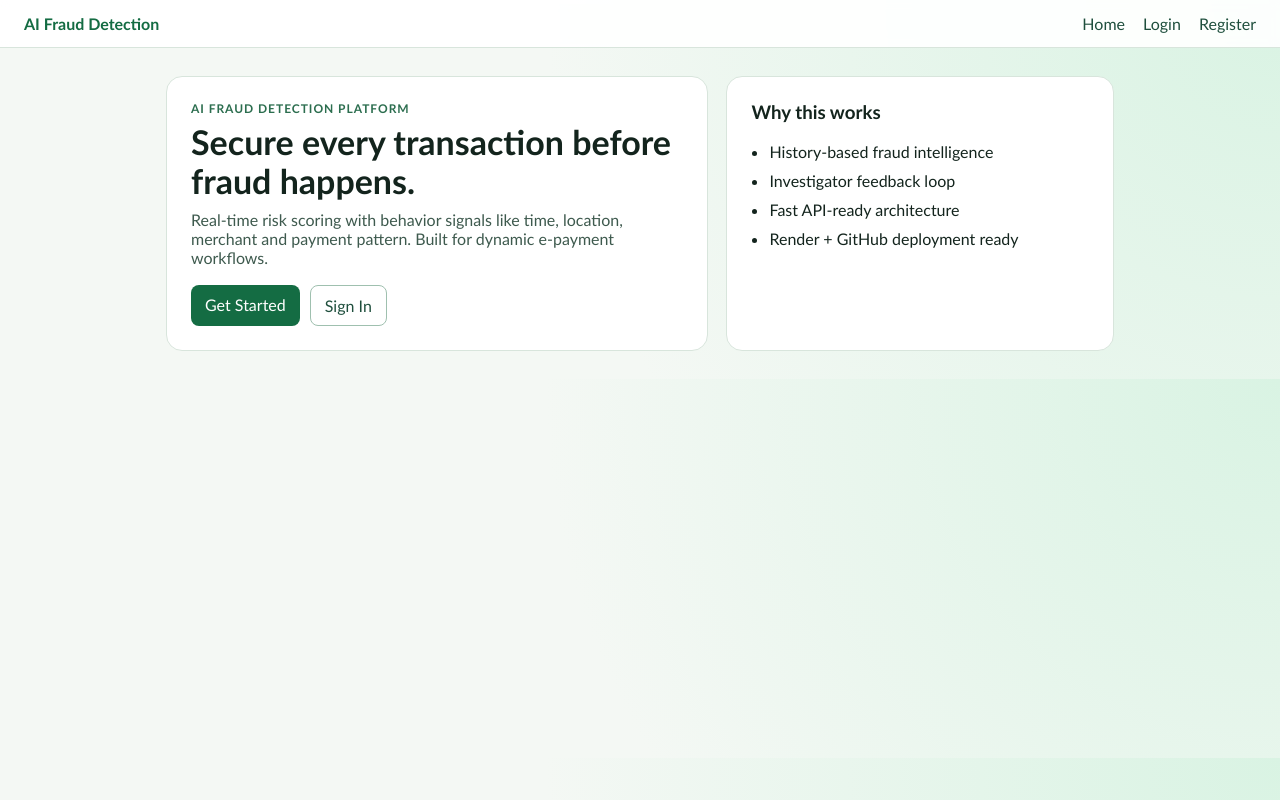
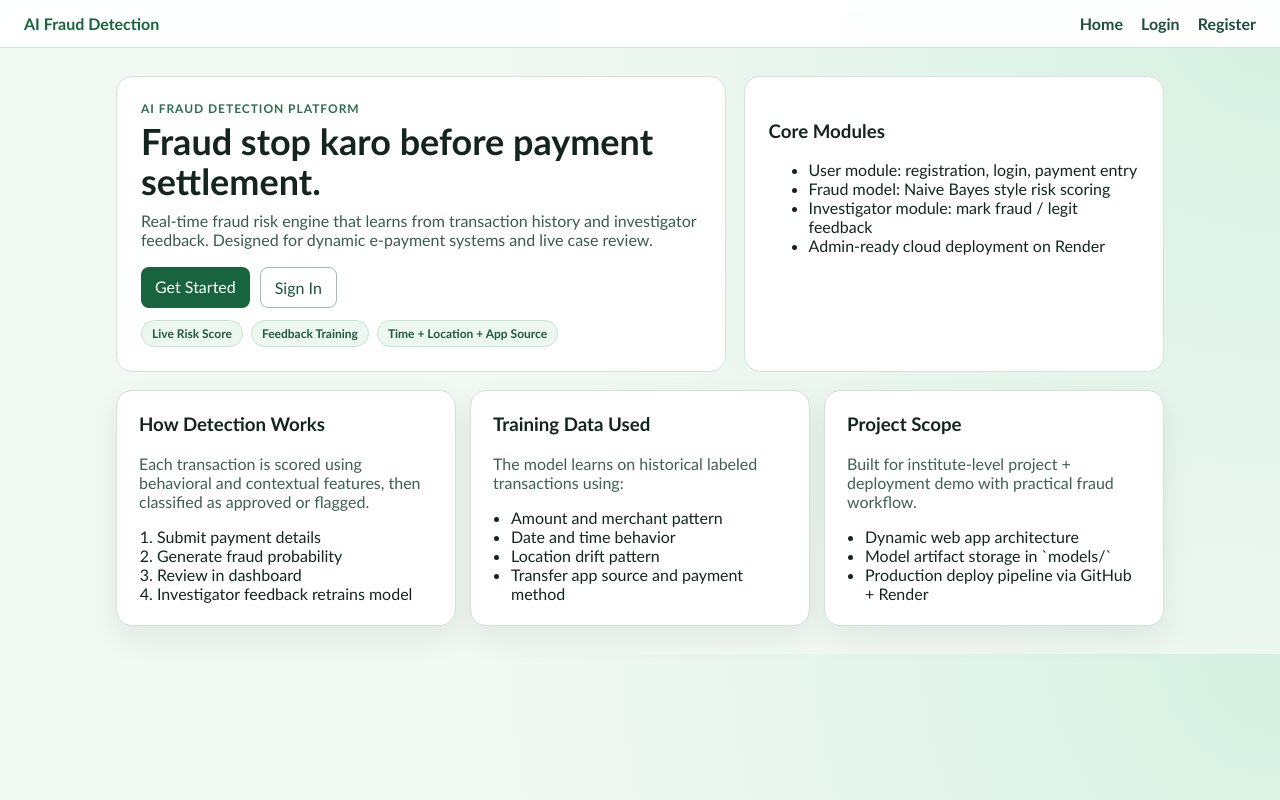
Before and after one commit to himadrichauhan19-code/AI-FRAUD-DETACTION, a Flask app: page / in a window 1280 px wide. Run offline with Flask 3, Linux system fonts and the light colour scheme.

Commit message:
Improve UX: landing, dashboard KPIs, payment info, full styling

```diff
--- a/static/style.css
+++ b/static/style.css
@@ -1,12 +1,12 @@
 :root {
-  --bg: #f4f8f4;
-  --text: #13241d;
-  --primary: #146c43;
-  --secondary: #1f4f3d;
+  --bg: #f2f8f4;
+  --text: #14251f;
+  --primary: #17643f;
+  --secondary: #1e4f3d;
   --surface: #ffffff;
-  --danger: #c0392b;
-  --success: #1e824c;
-  --border: #d8e5dc;
+  --danger: #bf2f24;
+  --success: #1f7a49;
+  --border: #d2e3d8;
 }
 
 * {
@@ -17,7 +17,7 @@ body {
   margin: 0;
   font-family: "Trebuchet MS", "Gill Sans", "Segoe UI", sans-serif;
   color: var(--text);
-  background: radial-gradient(circle at top right, #d9f3e3 0%, #f4f8f4 55%);
+  background: radial-gradient(circle at 100% 0%, #d6f1e2 0%, #f2f8f4 55%);
 }
 
 .nav {
@@ -25,25 +25,26 @@ body {
   justify-content: space-between;
   align-items: center;
   padding: 14px 24px;
-  background: rgba(255, 255, 255, 0.92);
+  background: rgba(255, 255, 255, 0.93);
   border-bottom: 1px solid var(--border);
-  backdrop-filter: blur(5px);
+  backdrop-filter: blur(6px);
 }
 
 .nav a {
   margin-left: 14px;
   text-decoration: none;
   color: var(--secondary);
+  font-weight: 600;
 }
 
 .brand {
-  font-weight: 700;
+  font-weight: 800;
   margin-left: 0 !important;
   color: var(--primary) !important;
 }
 
 .container {
-  max-width: 980px;
+  max-width: 1080px;
   margin: 28px auto;
   padding: 0 16px;
 }
@@ -53,7 +54,7 @@ body {
   border: 1px solid var(--border);
   border-radius: 16px;
   padding: 22px;
-  box-shadow: 0 10px 30px rgba(14, 35, 27, 0.08);
+  box-shadow: 0 12px 30px rgba(18, 42, 32, 0.08);
 }
 
 .form-card form {
@@ -99,9 +100,9 @@ select:focus {
 }
 
 .btn.ghost {
-  background: transparent;
+  background: #fff;
   color: var(--secondary);
-  border: 1px solid #9fc0af;
+  border: 1px solid #9fbeaf;
 }
 
 .btn.danger {
@@ -137,9 +132,9 @@ select:focus {
 
 .hero {
   display: grid;
-  grid-template-columns: 1.4fr 1fr;
+  grid-template-columns: 1.45fr 1fr;
   gap: 18px;
-  align-items: stretch;
+  margin-bottom: 18px;
 }
 
 .hero-copy,
@@ -155,53 +150,97 @@ select:focus {
   font-weight: 700;
   letter-spacing: 0.08em;
   text-transform: uppercase;
-  color: #2c6e4f;
+  color: #2d6e4f;
   font-size: 12px;
 }
 
 .hero h1 {
   margin: 0 0 10px;
-  font-size: 34px;
-  line-height: 1.15;
+  font-size: 36px;
+  line-height: 1.1;
 }
 
 .hero-sub {
   margin: 0 0 18px;
-  color: #3e5a4e;
+  color: #3a5a4d;
 }
 
-.hero-panel h3 {
+.hero-actions {
+  margin-bottom: 12px;
+}
+
+.actions {
+  display: flex;
+  gap: 10px;
+  flex-wrap: wrap;
+}
+
+.chip-row {
+  display: flex;
+  gap: 8px;
+  flex-wrap: wrap;
+}
+
+.chip {
+  background: #ecf7f0;
+  color: #245740;
+  border: 1px solid #c5e2d3;
+  border-radius: 999px;
+  padding: 5px 10px;
+  font-size: 12px;
+  font-weight: 700;
+}
+
+.info-grid {
+  display: grid;
+  grid-template-columns: repeat(3, 1fr);
+  gap: 14px;
+}
+
+.info-card h3 {
   margin-top: 0;
 }
 
-.hero-panel ul {
-  margin: 0;
+.info-card p {
+  color: #3f5f53;
+}
+
+.info-card ul,
+.info-card ol {
+  margin: 10px 0 0;
   padding-left: 18px;
 }
 
-.hero-panel li {
-  margin-bottom: 10px;
+.note-card {
+  margin-bottom: 14px;
+  background: linear-gradient(120deg, #f7fcf9, #f0f7f2);
 }
 
-.auth-card {
-  max-width: 520px;
-  margin: 0 auto;
+.note-card h3 {
+  margin: 0 0 6px;
 }
 
-.muted {
-  color: #4c6a5d;
-  margin-top: 0;
+.note-card p {
+  margin: 0;
+  color: #3e5b4f;
 }
 
-.auth-foot {
-  margin-top: 12px;
-  color: #4c6a5d;
+.kpi-grid {
+  display: grid;
+  grid-template-columns: repeat(4, 1fr);
+  gap: 12px;
+  margin-bottom: 14px;
 }
 
-.auth-foot a {
-  color: var(--primary);
-  font-weight: 700;
-  text-decoration: none;
+.kpi p {
+  margin: 0;
+  color: #3e5d50;
+  font-size: 13px;
+}
+
+.kpi h3 {
+  margin: 8px 0 0;
+  font-size: 28px;
 }
 
 table {
--- a/templates/index.html
+++ b/templates/index.html
@@ -3,24 +3,61 @@
 <section class="hero">
   <div class="hero-copy">
     <p class="eyebrow">AI Fraud Detection Platform</p>
-    <h1>Secure every transaction before fraud happens.</h1>
+    <h1>Fraud stop karo before payment settlement.</h1>
     <p class="hero-sub">
-      Real-time risk scoring with behavior signals like time, location, merchant and payment pattern.
-      Built for dynamic e-payment workflows.
+      Real-time fraud risk engine that learns from transaction history and investigator feedback.
+      Designed for dynamic e-payment systems and live case review.
     </p>
-    <div class="actions">
+    <div class="actions hero-actions">
       <a class="btn" href="{{ url_for('register') }}">Get Started</a>
       <a class="btn ghost" href="{{ url_for('login') }}">Sign In</a>
     </div>
+    <div class="chip-row">
+      <span class="chip">Live Risk Score</span>
+      <span class="chip">Feedback Training</span>
+      <span class="chip">Time + Location + App Source</span>
+    </div>
   </div>
   <div class="hero-panel">
-    <h3>Why this works</h3>
+    <h3>Core Modules</h3>
     <ul>
-      <li>History-based fraud intelligence</li>
-      <li>Investigator feedback loop</li>
-      <li>Fast API-ready architecture</li>
-      <li>Render + GitHub deployment ready</li>
+      <li>User module: registration, login, payment entry</li>
+      <li>Fraud model: Naive Bayes style risk scoring</li>
+      <li>Investigator module: mark fraud / legit feedback</li>
+      <li>Admin-ready cloud deployment on Render</li>
     </ul>
   </div>
 </section>
+
+<section class="info-grid">
+  <article class="card info-card">
+    <h3>How Detection Works</h3>
+    <p>Each transaction is scored using behavioral and contextual features, then classified as approved or flagged.</p>
+    <ol>
+      <li>Submit payment details</li>
+      <li>Generate fraud probability</li>
+      <li>Review in dashboard</li>
+      <li>Investigator feedback retrains model</li>
+    </ol>
+  </article>
+  <article class="card info-card">
+    <h3>Training Data Used</h3>
+    <p>The model learns on historical labeled transactions using:</p>
+    <ul>
+      <li>Amount and merchant pattern</li>
+      <li>Date and time behavior</li>
+      <li>Location drift pattern</li>
+      <li>Transfer app source and payment method</li>
+    </ul>
+  </article>
+  <article class="card info-card">
+    <h3>Project Scope</h3>
+    <p>Built for institute-level project + deployment demo with practical fraud workflow.</p>
+    <ul>
+      <li>Dynamic web app architecture</li>
+      <li>Model artifact storage in `models/`</li>
+      <li>Production deploy pipeline via GitHub + Render</li>
+    </ul>
+  </article>
+</section>
 {% endblock %}
--- a/templates/payment.html
+++ b/templates/payment.html
@@ -1,5 +1,9 @@
 {% extends "base.html" %}
 {% block content %}
+<section class="card note-card">
+  <h3>Transaction Input</h3>
+  <p>Accurate fields = better AI prediction. Enter true transaction context for meaningful fraud scoring.</p>
+</section>
 <section class="card form-card">
   <h2>New Payment</h2>
   <form method="post">
```
Also changed, not shown: other parts of static/style.css (+47 -18 lines), templates/dashboard.html (+32 -0 lines).
